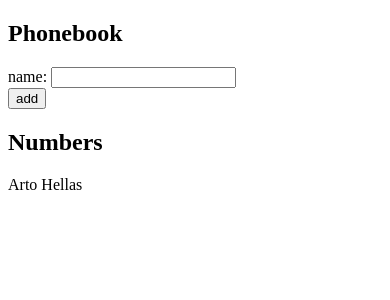
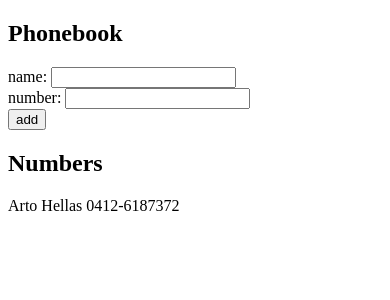
Before and after one commit to Lrodriguez9719/fullstackopen, a React (Create React App) app in the folder part2/the_phonebook/: page / in a window 390 px wide. Shown: the top 300 px of the page. Built offline with nearby package versions, Linux system fonts and the light colour scheme.

Commit message:
The Phonebook, step 3

```diff
--- a/part2/the_phonebook/src/App.js
+++ b/part2/the_phonebook/src/App.js
@@ -2,9 +2,10 @@ import { useState } from 'react'
 
 const App = () => {
   const [persons, setPersons] = useState([
-    { name: 'Arto Hellas' }
+    { name: 'Arto Hellas', number: '0412-6187372' }
   ])
   const [newName, setNewName] = useState('')
+  const [phoneNumber, setPhoneNumber] = useState('')
 
   const addPerson = (event) => {
     event.preventDefault()
@@ -16,9 +17,11 @@ const App = () => {
     if (nameAlreadyExists === undefined) {
       const personObject = {
         name: newName,
+        number: phoneNumber
       }
       setPersons([...persons, personObject])
-      setNewName('');
+      setNewName('')
+      setPhoneNumber('')
     } else {
       alert(`${newName} is already added to phonebook`)
     }
@@ -26,6 +29,10 @@ const App = () => {
 
   const handleNameChange = (event) => {
     setNewName(event.target.value)
+  }
+
+  const handlePhoneNumberChange = (event) => {
+    setPhoneNumber(event.target.value)
   }
 
   return (
@@ -36,13 +43,18 @@ const App = () => {
           name: <input value={newName} onChange={handleNameChange} />
         </div>
         <div>
+          number: <input value={phoneNumber} onChange={handlePhoneNumberChange} />
+        </div>
+        <div>
           <button type="submit">add</button>
         </div>
       </form>
       <h2>Numbers</h2>
       <>
         {persons.map((person) => (
-          <p key={person.name}>{person.name}</p>
+          <>
+            <p key={person.name}>{person.name} {person.number}</p>
+          </>
         ))}
       </>
     </div>
```
